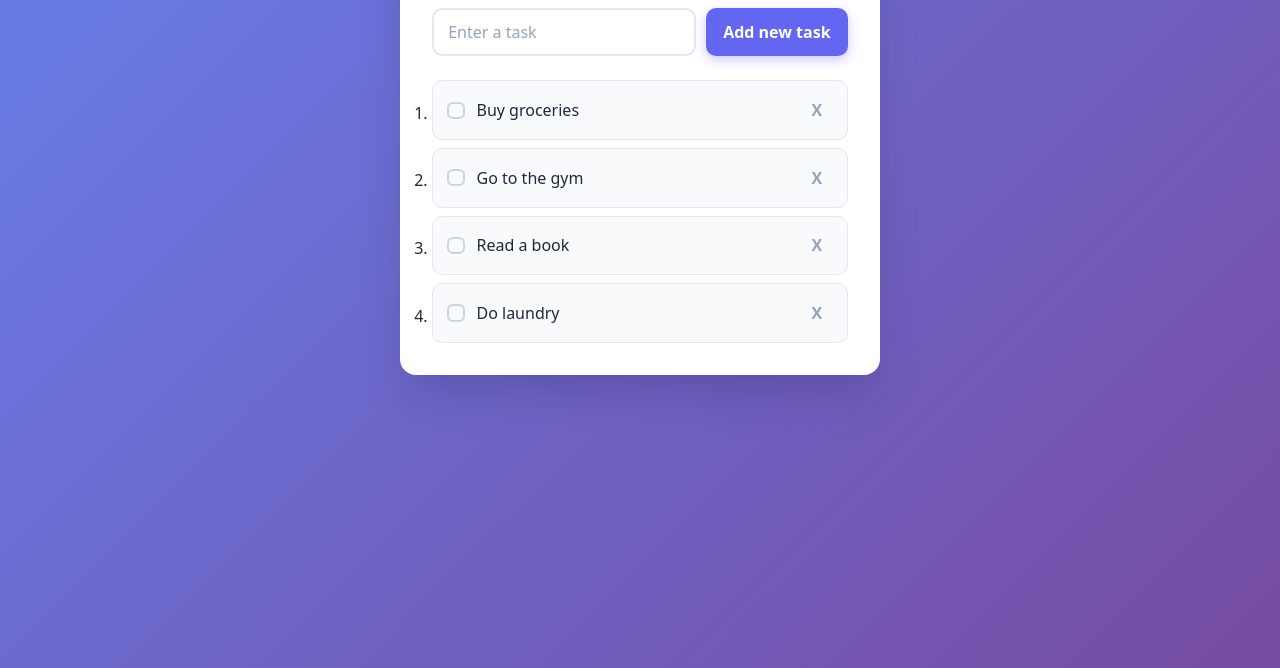
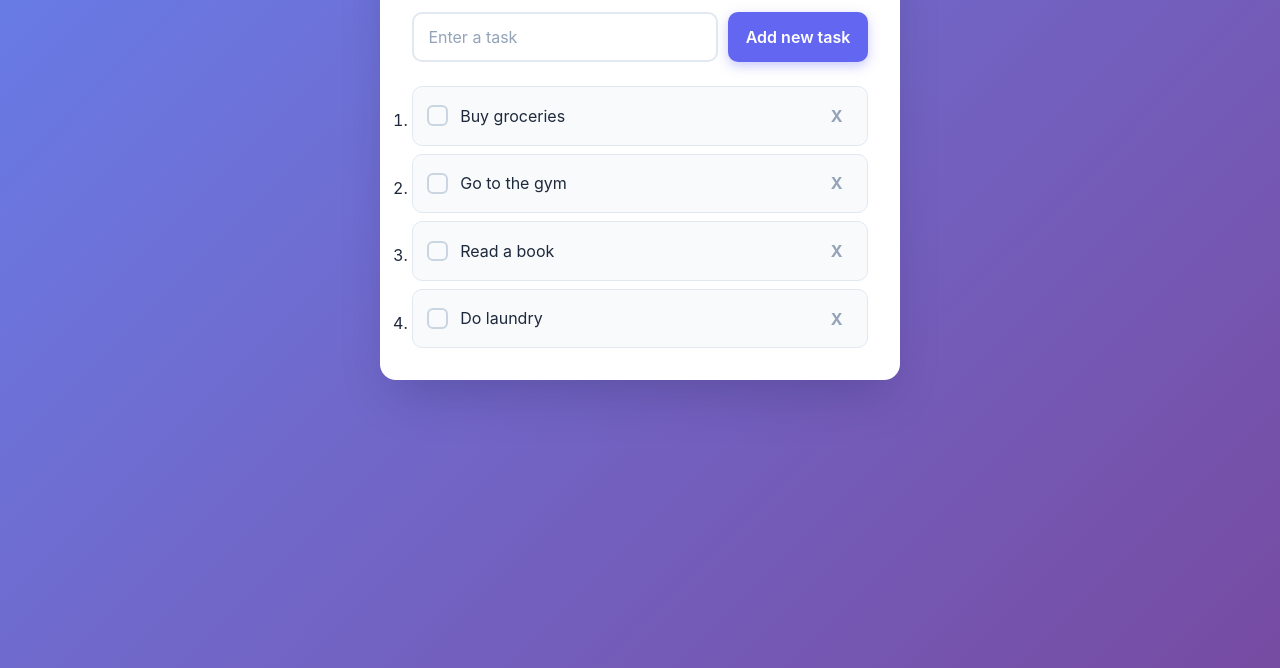
Before and after one commit to vakho10/todo-app, a website built with Vite: page index.html in a window 1280 px wide. Shown: the part 132-800 px from the top of the page. Built offline with nearby package versions, Linux system fonts and the light colour scheme.

Commit message:
feat: introduce TailwindCSS to our project refactor: refactor styling to use TailwindCSS utility classes and out custom components

```diff
--- a/index.html
+++ b/index.html
@@ -6,8 +6,8 @@
     <meta name="viewport" content="width=device-width, initial-scale=1.0" />
     <title>todo-app</title>
   </head>
-  <body>
-    <div id="app"></div>
-    <script type="module" src="/src/main.js"></script>
+  <body class="min-h-screen flex justify-center items-start px-4 py-12 max-[460px]:px-3 max-[460px]:py-5 bg-linear-135 from-grad-from to-grad-to text-ink antialiased">
+  <div id="app" class="w-full max-w-[520px]"></div>
+  <script type="module" src="/src/main.js"></script>
   </body>
 </html>
--- a/package.json
+++ b/package.json
@@ -14,5 +14,9 @@
   },
   "devDependencies": {
     "vite": "^8.3.0"
+  },
+  "dependencies": {
+    "@tailwindcss/vite": "^4.3.3",
+    "tailwindcss": "^4.3.3"
   }
 }
--- a/src/main.js
+++ b/src/main.js
@@ -1,14 +1,14 @@
 import './style.css';
 
 document.querySelector('#app').innerHTML = `
-<div class="container">
-    <h1>Todo App</h1>
-    <section>
-        <input type="text" id="input" placeholder="Enter a task">
-        <button id="add">Add new task</button>
+<div class="card">
+    <h1 class="card-title">Todo App</h1>
+    <section class="task-form">
+        <input type="text" id="input" class="task-input" placeholder="Enter a task">
+        <button id="add" class="btn-add">Add new task</button>
     </section>
     <section>
-        <ol id="list"></ol>
+        <ol id="list" class="task-list"></ol>
     </section>
 </div>
 `;
@@ -32,23 +32,29 @@ addTask('Read a book');
 addTask('Do laundry');
 
 function addTask(task) {
+    const checkbox = document.createElement('input');
+    checkbox.type = 'checkbox';
+    checkbox.className = 'task-checkbox';
+
     const span = document.createElement('span');
     span.textContent = task;
-
-    const checkbox = document.createElement('input');
-    checkbox.type = 'checkbox';
+    span.className = 'task-text';
 
     const btnRemove = document.createElement('button');
     btnRemove.textContent = 'X';
+    btnRemove.className = 'btn-remove';
     btnRemove.addEventListener('click', (e) => {
-        e.target.parentElement.parentElement.remove();
+        e.currentTarget.closest('li').remove();
     });
 
     const div = document.createElement('div');
-    div.append(span, checkbox, btnRemove);
+    div.className = 'task-row';
+    // Checkbox must come directly before the text for the `+` sibling selector
+    div.append(checkbox, span, btnRemove);
 
     const li = document.createElement('li');
-    li.draggable = true; // make tasks draggable
+    li.className = 'task-item';
+    li.draggable = true;
     li.appendChild(div);
 
     taskList.appendChild(li);
--- a/src/style.css
+++ b/src/style.css
@@ -1,133 +1,19 @@
-:root {
-  --primary: #6366f1;
-  --primary-dark: #4f46e5;
-  --primary-light: #eef2ff;
-  --danger: #ef4444;
-  --danger-bg: #fee2e2;
-  --text: #1e293b;
-  --text-muted: #94a3b8;
-  --border: #e2e8f0;
-  --item-bg: #f8fafc;
-}
+@import "tailwindcss";
 
-* {
-  box-sizing: border-box;
-}
+@theme {
+    --color-primary: #6366f1;
+    --color-primary-dark: #4f46e5;
+    --color-primary-light: #eef2ff;
+    --color-danger: #ef4444;
+    --color-danger-bg: #fee2e2;
+    --color-ink: #1e293b;
+    --color-muted: #94a3b8;
+    --color-line: #e2e8f0;
+    --color-item: #f8fafc;
+    --color-grad-from: #667eea;
+    --color-grad-to: #764ba2;
 
-body {
-  margin: 0;
-  min-height: 100vh;
-  padding: 3rem 1rem;
-  display: flex;
-  justify-content: center;
-  align-items: flex-start;
-  font-family: system-ui, -apple-system, "Segoe UI", Roboto, "Helvetica Neue", Arial, sans-serif;
-  background: linear-gradient(135deg, #667eea, #764ba2);
-  color: var(--text);
-  -webkit-font-smoothing: antialiased;
-}
-
-.container {
-  width: 100%;
-  max-width: 520px;
-  background: #fff;
-  border-radius: 16px;
-  box-shadow: 0 24px 48px -12px rgb(30 27 75 / 0.25);
-  padding: 2rem;
-}
-
-h1 {
-  margin: 0 0 1.5rem;
-  font-size: 1.65rem;
-  font-weight: 700;
-  text-align: center;
-  letter-spacing: -0.02em;
-  background: linear-gradient(135deg, #667eea, #764ba2);
-  -webkit-background-clip: text;
-  background-clip: text;
-  color: transparent;
-}
-
-/* Input row */
-section:has(#input) {
-  display: flex;
-  gap: 0.625rem;
-  margin-bottom: 1.5rem;
-}
-
-#input {
-  flex: 1;
-  min-width: 0;
-  padding: 0.7em 0.9em;
-  font: inherit;
-  color: var(--text);
-  background: #fff;
-  border: 2px solid var(--border);
-  border-radius: 10px;
-  outline: none;
-  transition: border-color 0.2s, box-shadow 0.2s;
-}
-
-#input::placeholder {
-  color: var(--text-muted);
-}
-
-#input:focus {
-  border-color: var(--primary);
-  box-shadow: 0 0 0 4px rgb(99 102 241 / 0.15);
-}
-
-#add {
-  padding: 0.7em 1.1em;
-  font: inherit;
-  font-weight: 600;
-  color: #fff;
-  background: var(--primary);
-  border: none;
-  border-radius: 10px;
-  cursor: pointer;
-  box-shadow: 0 4px 12px rgb(99 102 241 / 0.35);
-  transition: background 0.2s, box-shadow 0.2s, transform 0.1s;
-}
-
-#add:hover {
-  background: var(--primary-dark);
-}
-
-#add:active {
-  transform: translateY(1px);
-}
-
-/* Task list */
-#list {
-  margin: 0;
-  padding: 0;
-  list-style: inherit;
-  display: flex;
-  flex-direction: column;
-  gap: 0.5rem;
-}
-
-li {
-  list-style-type: decimal;
-}
-
-li > div {
-  display: flex;
-  align-items: center;
-  gap: 0.75rem;
-  padding: 0.8em 0.9em;
-  background: var(--item-bg);
-  border: 1px solid var(--border);
-  border-radius: 10px;
-  animation: pop-in 0.25s ease both;
-  transition: background 0.2s, border-color 0.2s, opacity 0.2s;
-}
-
-li:hover {
-  background: var(--primary-light);
-  border-color: #c7d2fe;
-}
+    --animate-pop-in: pop-in 0.25s ease both;
 
     @keyframes pop-in {
         from {
@@ -139,123 +25,92 @@ li:hover {
             transform: none;
         }
     }
-
-/* Custom checkbox — visually moved to the left via flex order */
-li input[type="checkbox"] {
-  order: -1;
-  appearance: none;
-  -webkit-appearance: none;
-  flex-shrink: 0;
-  width: 1.3em;
-  height: 1.3em;
-  margin: 0;
-  border: 2px solid #cbd5e1;
-  border-radius: 6px;
-  cursor: pointer;
-  position: relative;
-  transition: background 0.2s, border-color 0.2s;
 }
 
-li input[type="checkbox"]:hover {
-  border-color: var(--primary);
+@layer components {
+    /* Layout */
+    .card {
+        @apply w-full bg-white rounded-2xl p-8
+        max-[460px]:px-4 max-[460px]:py-6
+        shadow-[0_24px_48px_-12px_rgb(30_27_75/0.25)];
     }
 
-li input[type="checkbox"]:checked {
-  background: var(--primary);
-  border-color: var(--primary);
+    .card-title {
+        @apply mb-6 text-[1.65rem] font-bold text-center tracking-[-0.02em]
+        bg-linear-135 from-grad-from to-grad-to bg-clip-text text-transparent;
     }
 
-li input[type="checkbox"]:checked::after {
-  content: "";
-  position: absolute;
-  top: 50%;
-  left: 50%;
-  width: 0.32em;
-  height: 0.6em;
-  border: solid #fff;
-  border-width: 0 2px 2px 0;
-  transform: translate(-50%, -65%) rotate(45deg);
+    .task-form {
+        @apply flex gap-2.5 mb-6 max-[460px]:flex-col;
     }
 
-/* Task text */
-li span {
-  flex: 1;
-  line-height: 1.4;
-  overflow-wrap: anywhere;
-  transition: color 0.2s;
+    .task-list {
+        @apply flex flex-col gap-2;
     }
 
-/* Completed state */
-li:has(input:checked) {
-  opacity: 0.6;
+    /* Form controls */
+    .task-input {
+        @apply flex-1 min-w-0 px-[0.9em] py-[0.7em] text-ink bg-white outline-none
+        border-2 border-line rounded-[10px] placeholder:text-muted
+        transition-[border-color,box-shadow] duration-200
+        focus:border-primary focus:ring-4 focus:ring-primary/15;
     }
 
-li:has(input:checked) span {
-  color: var(--text-muted);
-  text-decoration: line-through;
+    .btn-add {
+        @apply px-[1.1em] py-[0.7em] font-semibold text-white bg-primary
+        rounded-[10px] cursor-pointer shadow-[0_4px_12px_rgb(99_102_241/0.35)]
+        transition-[background-color,transform] duration-200
+        hover:bg-primary-dark active:translate-y-px max-[460px]:w-full
+        focus-visible:outline-2 focus-visible:outline-offset-2 focus-visible:outline-primary;
     }
 
-/* Remove button */
-li button {
-  flex-shrink: 0;
-  display: grid;
-  place-items: center;
-  width: 2em;
-  height: 2em;
-  padding: 0;
-  font: inherit;
-  font-weight: 700;
-  color: var(--text-muted);
-  background: transparent;
-  border: none;
-  border-radius: 8px;
-  cursor: pointer;
-  transition: background 0.2s, color 0.2s;
+    /* Task item (li) + drag state */
+    .task-item {
+        @apply list-decimal cursor-grab select-none has-checked:opacity-60;
+
+        &.dragging {
+            @apply cursor-grabbing;
         }
 
-li button:hover {
-  background: var(--danger-bg);
-  color: var(--danger);
-}
-
-/* Accessibility */
-button:focus-visible {
-  outline: 2px solid var(--primary);
-  outline-offset: 2px;
-}
-
-/* Mobile */
-@media (max-width: 460px) {
-  body {
-    padding: 1.25rem 0.75rem;
-  }
-
-  .container {
-    padding: 1.5rem 1rem;
-  }
-
-  section:has(#input) {
-    flex-direction: column;
-  }
-
-  #add {
-    width: 100%;
+        &.dragging > .task-row {
+            @apply bg-primary-light border-2 border-dashed border-primary
+            opacity-60 animate-none;
         }
     }
 
-/* Drag & drop (merge into the existing `li` rule if you like) */
-li {
-  cursor: grab;
-  user-select: none; /* prevents accidentally dragging selected text */
+    /* Task row (div inside li) */
+    .task-row {
+        @apply flex items-center gap-3 px-[0.9em] py-[0.8em] bg-item
+        border border-line rounded-[10px] animate-pop-in
+        transition-[background-color,border-color,opacity] duration-200
+        hover:bg-primary-light hover:border-indigo-200;
     }
 
-li.dragging {
-  cursor: grabbing;
+    .task-checkbox {
+        @apply relative shrink-0 size-[1.3em] m-0 appearance-none cursor-pointer
+        border-2 border-slate-300 rounded-md
+        transition-colors duration-200
+        hover:border-primary checked:bg-primary checked:border-primary
+        after:hidden checked:after:block after:absolute after:top-1/2 after:left-1/2
+        after:w-[0.32em] after:h-[0.6em] after:border-white
+        after:border-r-2 after:border-b-2
+        after:-translate-x-1/2 after:-translate-y-[65%] after:rotate-45;
     }
 
-li.dragging > div {
-  background: var(--primary-light);
-  border: 2px dashed var(--primary);
-  opacity: 0.6;
-  animation: none; /* don't replay pop-in when the element is re-inserted */
+    .task-text {
+        @apply flex-1 leading-[1.4] [overflow-wrap:anywhere]
+        transition-colors duration-200;
     }
+
+    /* Completed state: text follows the checkbox sibling */
+    .task-checkbox:checked + .task-text {
+        @apply text-muted line-through;
+    }
+
+    .btn-remove {
+        @apply shrink-0 grid place-items-center size-8 p-0 font-bold text-muted
+        bg-transparent rounded-lg cursor-pointer transition-colors duration-200
+        hover:bg-danger-bg hover:text-danger
+        focus-visible:outline-2 focus-visible:outline-offset-2 focus-visible:outline-primary;
+    }
+}
--- /dev/null
+++ b/vite.config.ts
@@ -0,0 +1,8 @@
+import {defineConfig} from 'vite'
+import tailwindcss from '@tailwindcss/vite'
+
+export default defineConfig({
+    plugins: [
+        tailwindcss(),
+    ],
+})
```
Also changed, not shown: README.md, 1 other file. Lines whose indentation alone changed are shown as unchanged.
